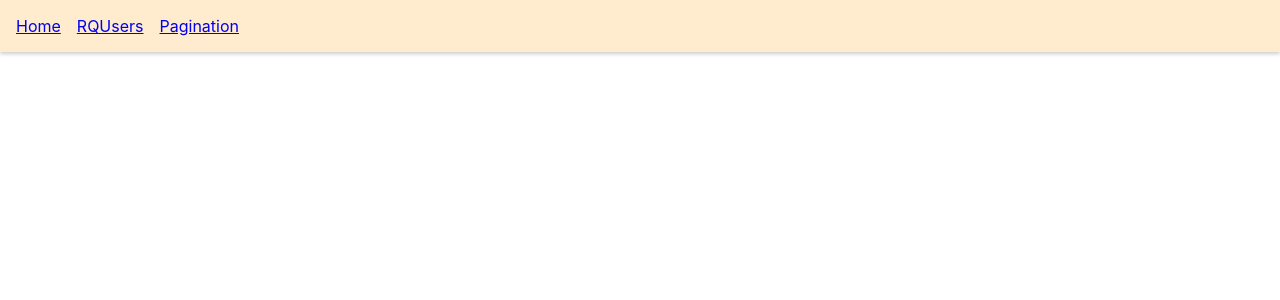
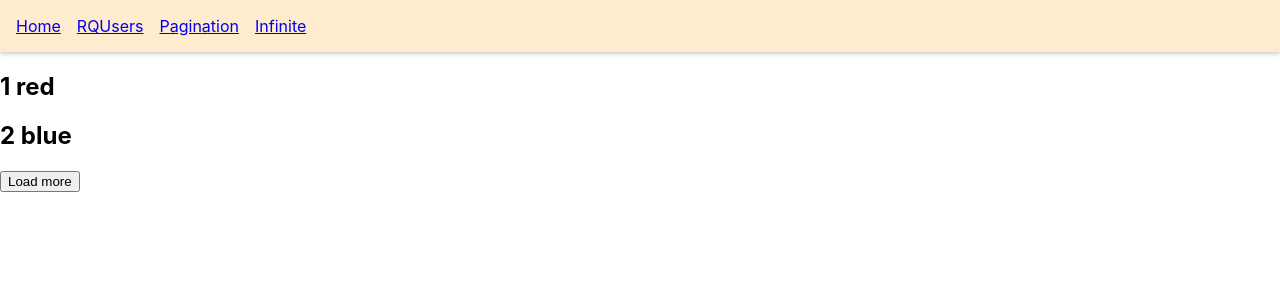
Before and after one commit to musama619/React-Query, a React (Create React App) app: page /infinite in a window 1280 px wide. Shown: the top 300 px of the page. Built offline with nearby package versions, Linux system fonts and the light colour scheme; data requests are answered from the project's data file.

Commit message:
load more

```diff
--- a/src/App.js
+++ b/src/App.js
@@ -7,7 +7,8 @@
 import { RQUsers } from "./components/RQUsers.pages";
 import { User } from "./components/User.page";
 import { DynamicParallelQueries } from "./components/DynamicParallelQueries.page";
-import { PaginatedQueriesPage } from "./components/PaginatedQueries.page";
+import { PaginatedQueries } from "./components/PaginatedQueries.page";
+import { InfiniteQueries } from "./components/InfiniteQueries.page";
 
 const queryClient = new QueryClient();
 function App() {
@@ -25,6 +26,9 @@
                         <li>
                             <Link to="/pagination">Pagination</Link>
                         </li>
+                        <li>
+                            <Link to="/infinite">Infinite</Link>
+                        </li>
                     </ul>
                 </nav>
 
@@ -36,7 +40,8 @@
                         path="/dynamic-users"
                         element={<DynamicParallelQueries userIds={[1, 3]} />}
                     />
-                    <Route path="/pagination" element={<PaginatedQueriesPage />} />
+                    <Route path="/pagination" element={<PaginatedQueries />} />
+                    <Route path="/infinite" element={<InfiniteQueries />} />
                 </Routes>
             </BrowserRouter>
             <ReactQueryDevtools position="bottom-right" />
--- /dev/null
+++ b/src/components/InfiniteQueries.page.js
@@ -0,0 +1,60 @@
+import { Fragment } from 'react'
+import { useInfiniteQuery } from 'react-query'
+import axios from 'axios'
+
+const fetchColors = ({ pageParam = 1 }) => {
+  return axios.get(`http://localhost:4000/colors?_limit=2&_page=${pageParam}`)
+}
+
+export const InfiniteQueries = () => {
+  const {
+    isLoading,
+    isError,
+    error,
+    data,
+    fetchNextPage,
+    hasNextPage,
+    isFetching,
+    isFetchingNextPage
+  } = useInfiniteQuery(['colors'], fetchColors, {
+    getNextPageParam: (_lastPage, pages) => {
+      if (pages.length < 4) {
+        return pages.length + 1
+      } else {
+        return undefined
+      }
+    }
+  })
+
+  if (isLoading) {
+    return <h2>Loading...</h2>
+  }
+
+  if (isError) {
+    return <h2>{error.message}</h2>
+  }
+
+  return (
+    <>
+      <div>
+        {data?.pages.map((group, i) => {
+          return (
+            <div key={i}>
+              {group.data.map(color => (
+                <h2 key={color.id}>
+                  {color.id} {color.label}
+                </h2>
+              ))}
+            </div>
+          )
+        })}
+      </div>
+      <div>
+        <button onClick={() => fetchNextPage()} disabled={!hasNextPage}>
+          Load more
+        </button>
+      </div>
+      <div>{isFetching && !isFetchingNextPage ? 'Fetching...' : null}</div>
+    </>
+  )
+}
--- a/src/components/PaginatedQueries.page.js
+++ b/src/components/PaginatedQueries.page.js
@@ -8,7 +8,7 @@
     );
 };
 
-export const PaginatedQueriesPage = () => {
+export const PaginatedQueries = () => {
     const [pageNumber, setPageNumber] = useState(1);
     const { isLoading, isError, error, data, isFetching } = useQuery(
         ["colors", pageNumber],
```
